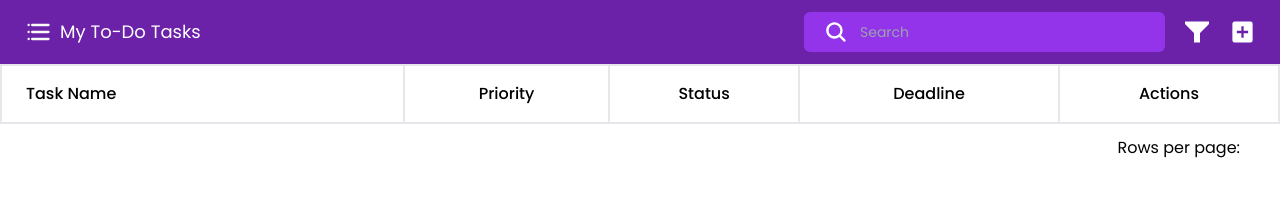
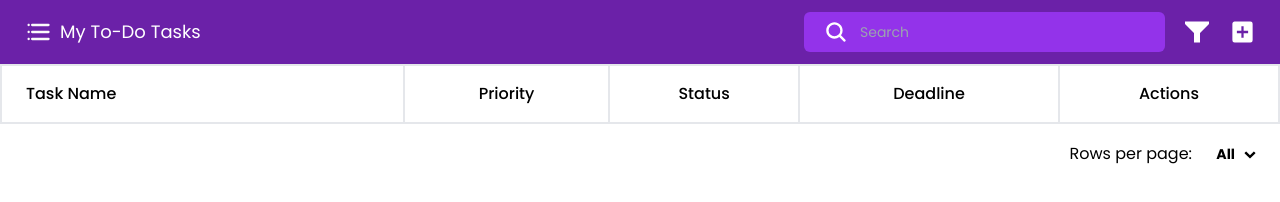
Before and after one commit to SurenAND/todo-tailwind, a website: page src/index.html in a window 1280 px wide. Drawn offline with Linux system fonts and the light colour scheme.

Commit message:
add dropdown text & chevron icon

```diff
--- a/src/index.html
+++ b/src/index.html
@@ -70,7 +70,20 @@
             <!-- rows per page -->
             <div class="flex gap-3 items-center justify-center">
               <span>Rows per page:</span>
-              <div id="dropdown" class="min-w-4 relative"></div>
+              <div id="dropdown" class="min-w-4 relative">
+                <div
+                  id="select"
+                  class="w-16 p-2 font-bold text-sm flex justify-around cursor-pointer"
+                >
+                  <span id="selected">All</span>
+                  <img
+                    id="chevron-down"
+                    class="w-3"
+                    src="./assets/chevron-d.svg"
+                    alt="chevron-down"
+                  />
+                </div>
+              </div>
             </div>
           </div>
         </div>
```
